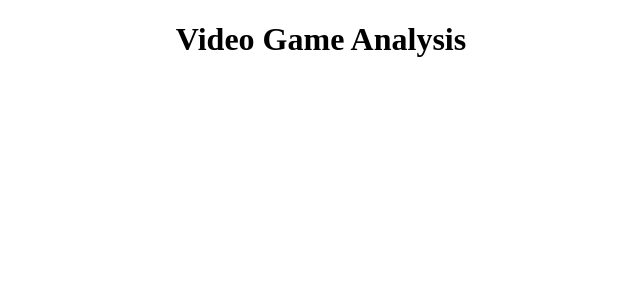
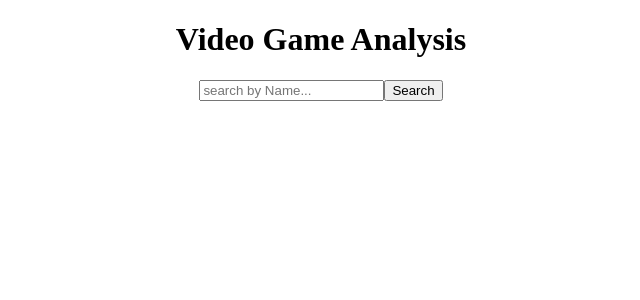
Before and after one commit to vancepetitt/VideoGameAnalysisREACTapp, a React (Create React App) app: page / in a window 1280 px wide. Shown: the top 300 px of the page, without its empty margins (319-959 px from the left). Built offline with nearby package versions, Linux system fonts and the light colour scheme; no server answers.

Commit message:
Put Charts into a separate components folder + Created and tested search by name functionality.

```diff
--- a/src/App.js
+++ b/src/App.js
@@ -1,28 +1,49 @@
 import './App.css';
 import React, {useState, useEffect} from "react";
 import axios from 'axios';
+import SearchBarName from './components/SearchBarName/SearchBarName';
 
 
 
 function App() {
 
   const[videoGames, setVideoGames] = useState('');
+  const[selectedVideoGame, setSelectedVideoGame] = useState('');
 
   useEffect(() => {
     getAllVideoGames();
   }, [])
 
   async function getAllVideoGames(prop){
-    let response = await axios.get("https://localhost:7260/api/games");
-    // 57067
-    // 7260
+    let response = await axios.get("http://localhost:57067/api/games");
+    // 57067 - Vance's localhost port
+    // 7260 - Kat's localhost port
     setVideoGames(response.data);
     console.log(response.data);
+  };
+
+  async function getVideoGameById (prop) {
+    let game = await axios.get("http://localhost:57067/api/games/10");
+    // 57067 - Vance's localhost port
+    // 7260 - Kat's localhost port
+    setSelectedVideoGame(game.data);
+    console.log(game.data);
+  }
+
+  const filterByName = (searchTerm) => {
+    let matchingGames = videoGames.filter((game) => {
+      if(game.name.toLowerCase().includes(searchTerm.toLowerCase())){
+        return true;
+      }
+      else return false;
+    });
+    console.log(matchingGames);
   };
 
   return (
     <div className="App">
       <h1>Video Game Analysis</h1>
+      <SearchBarName filterByName={filterByName}/>
 
     </div>
   );
--- /dev/null
+++ b/src/components/SearchBarName/SearchBarName.jsx
@@ -0,0 +1,23 @@
+import { useEffect, useState } from "react";
+
+const SearchBarName = (props) => {
+    const [searchName, setSearchName] = useState('');
+
+    function handleSubmit(e){
+        e.preventDefault();
+        console.log(searchName);
+        props.filterByName(searchName);
+    }
+
+    return (
+        <div>
+            <form onSubmit={handleSubmit}>
+                <input value={searchName} onChange={(e) => setSearchName(e.target.value)} type='text' placeholder='search by Name...'></input>
+                <button type='submit'>Search</button>
+            </form>
+        </div>
+    )
+
+}
+
+export default SearchBarName;
```
Also changed, not shown: src/components/Charts/ConsoleDataChart/ConsoleDataChart.jsx (added), src/components/Charts/DataAnalysisChart/DataAnalysisChart.jsx (added), src/components/Charts/GameDataChart/GameDataChart.jsx (added), src/components/SearchForm/SearchForm.jsx (deleted).
